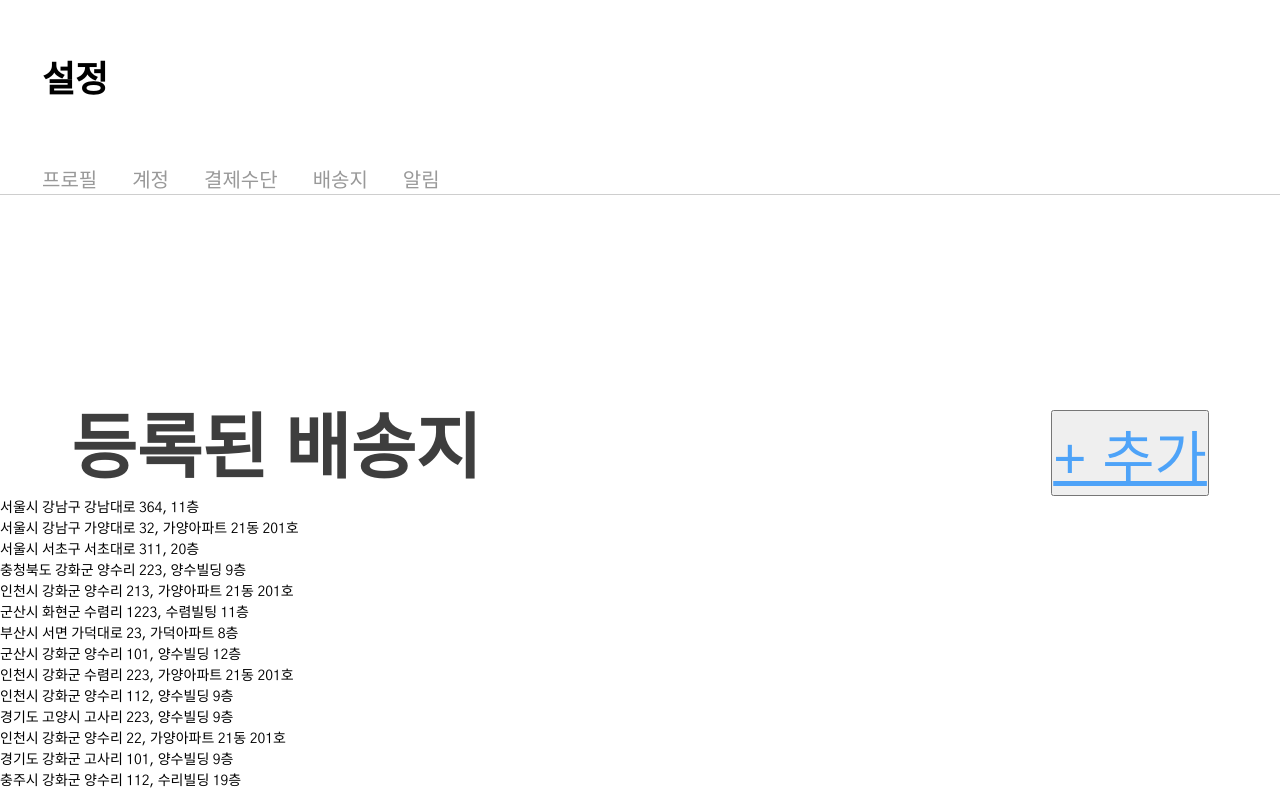
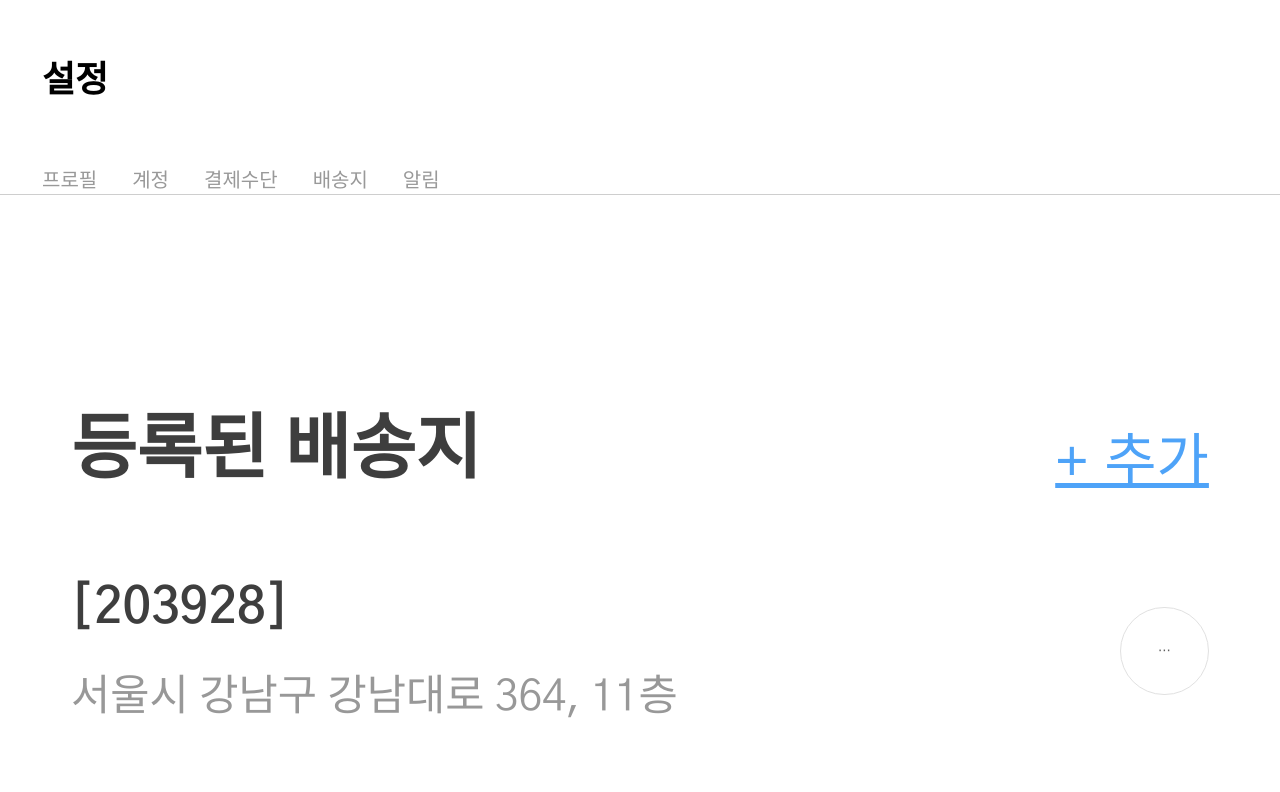
Before and after one commit to freevuehub/tumblbug-test, a React (Create React App) app: page /address in a window 1280 px wide. Shown: the top 792 px of the page. Built offline with nearby package versions, Linux system fonts and the light colour scheme.

Commit message:
[UX/UI]: 주소 목록 기본 style 적용

```diff
--- /dev/null
+++ b/src/containers/AddressList.tsx
@@ -0,0 +1,33 @@
+import React from 'react'
+import { connect } from 'react-redux'
+import { AddressStoreState, AddressItem } from '../types'
+
+interface TypeProps {
+  Address: AddressStoreState
+}
+
+class AddressList extends React.PureComponent<TypeProps> {
+  render(): React.ReactElement {
+    const { Address } = this.props
+
+    console.log(Address)
+
+    return (
+      <ul className="address-list">
+        {Address.addresses.map((item: AddressItem) => (
+          <li key={item.id}>
+            <div className="info">
+              <h5>[{item.postnumber}]</h5>
+              <p>{item.address}</p>
+            </div>
+            <button>&sdot;&sdot;&sdot;</button>
+          </li>
+        ))}
+      </ul>
+    )
+  }
+}
+
+export default connect(({ Address }: TypeProps) => ({
+  Address,
+}))(AddressList)
--- a/src/containers/index.ts
+++ b/src/containers/index.ts
@@ -1 +1,2 @@
 export { default as LinkNav } from './LinkNav'
+export { default as AddressList } from './AddressList'
--- a/src/index.scss
+++ b/src/index.scss
@@ -21,6 +21,12 @@ ul,
 ol,
 li {
   list-style: none;
+}
+
+button {
+  border: 0;
+  outline: 0;
+  background-color: transparent;
 }
 
 @function ratio($num) {
@@ -107,6 +113,37 @@ li {
           text-decoration: underline;
         }
       }
+
+      .address-list {
+        li {
+          padding: ratio(23) ratio(20);
+          display: flex;
+          align-items: center;
+
+          .info {
+            h5 {
+              @include font(ratio(14), 600, #3e3e3e);
+
+              margin-bottom: ratio(6);
+            }
+
+            p {
+              @include font(ratio(12), 400, #989898);
+            }
+          }
+
+          button {
+            margin-left: auto;
+            display: block;
+            width: ratio(25);
+            height: ratio(25);
+            border-radius: 50%;
+            border: 1px solid #e1e1e1;
+            color: #5e5e5e;
+            line-height: ratio(23);
+          }
+        }
+      }
     }
   }
 
--- a/src/pages/Address.tsx
+++ b/src/pages/Address.tsx
@@ -3,6 +3,7 @@ import { connect } from 'react-redux'
 import { fetchAddress } from '../reducers/Address'
 import { loadAddress } from '../axios'
 import { AddressStoreState } from '../types'
+import { AddressList } from '../containers'
 
 interface TypeAddress {
   Address: AddressStoreState
@@ -24,19 +25,13 @@ class Address extends React.PureComponent<TypeProps> {
   }
 
   render(): React.ReactElement {
-    const { Address } = this.props
-
     return (
       <div className="content">
         <div className="header">
           <h2>등록된 배송지</h2>
           <button onClick={this.onAddressAdd}>+ 추가</button>
         </div>
-        <ul>
-          {Address.addresses.map((item: any) => (
-            <li key={item.id}>{item.address}</li>
-          ))}
-        </ul>
+        <AddressList />
       </div>
     )
   }
```
Also changed, not shown: src/types/index.ts (+8 -6 lines).
